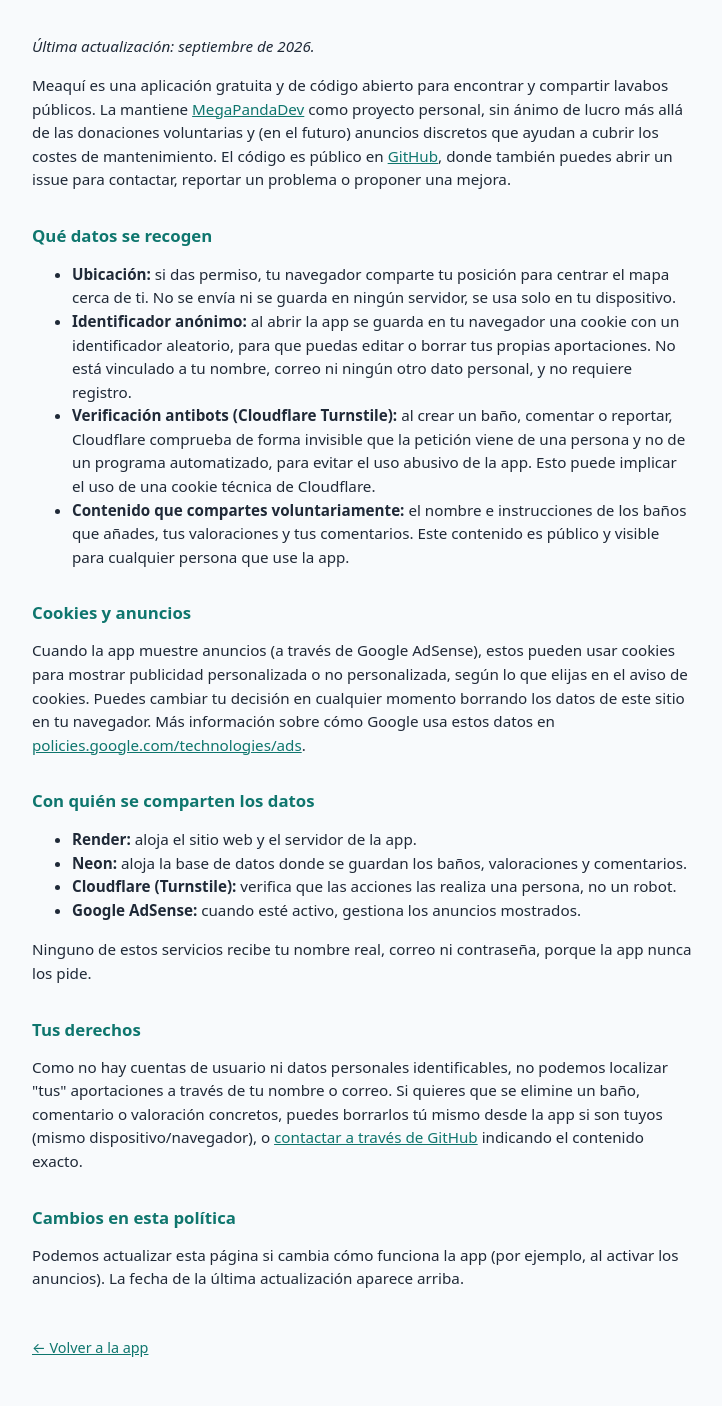
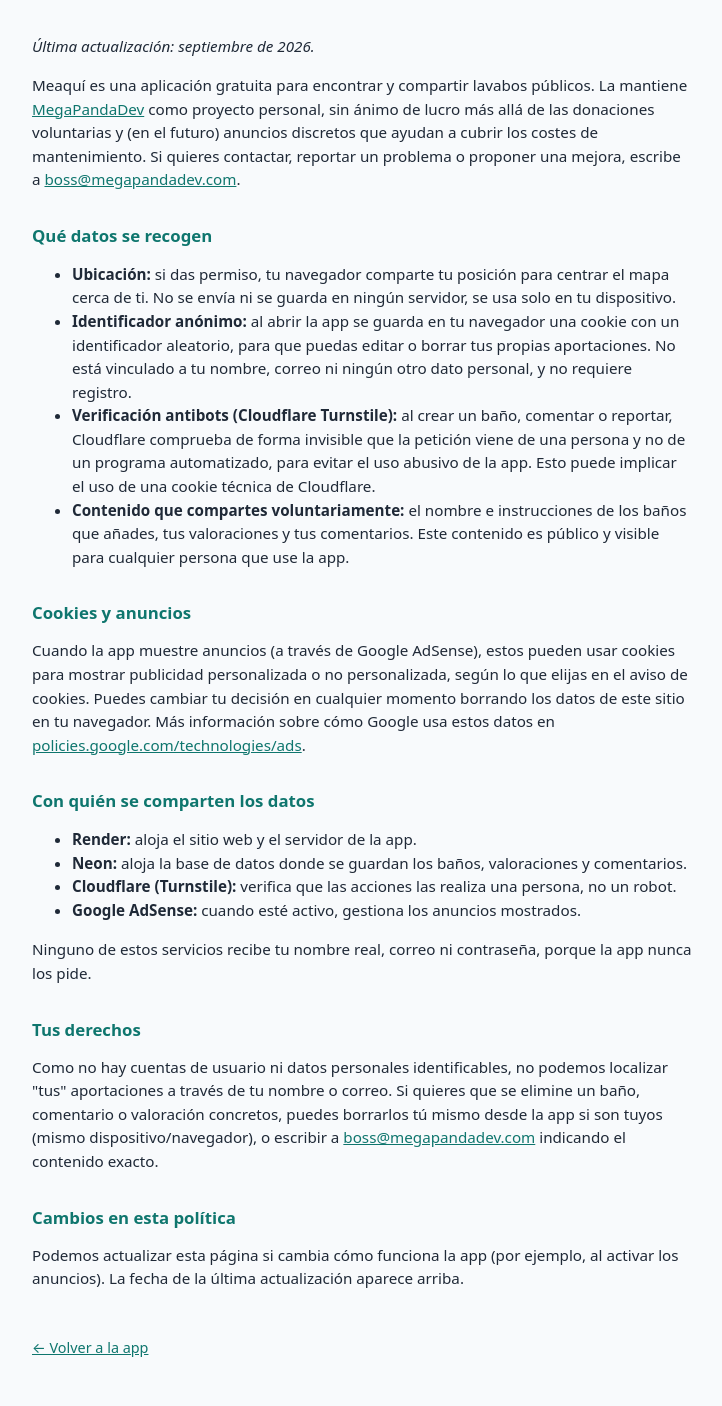
Before and after one commit to MegaPandaDev/banos-publicos, a Flask app: page /privacidad.html in a window 1280 px wide. Shown: the part 60-1466 px from the top of the page, without its empty margins (278-1000 px from the left). Run offline with Flask 3, Linux system fonts and the light colour scheme; some libraries are stand-ins or nearby versions.

Commit message:
Quitar las menciones a código abierto y los enlaces a GitHub
La app no es de código abierto, así que se retiran esa afirmación y los
enlaces al repo (footer, "Acerca de" y política de privacidad). Como
contacto para reportar fallos, proponer mejoras o pedir que se borre un
contenido concreto, ahora se usa boss@megapandadev.com en su lugar.

Co-Authored-By: Claude Sonnet 5 <noreply@anthropic.com>

```diff
--- a/privacidad.html
+++ b/privacidad.html
@@ -70,16 +70,13 @@
       <p><em>Última actualización: septiembre de 2026.</em></p>
 
       <p>
-        Meaquí es una aplicación gratuita y de código abierto para encontrar y compartir
-        lavabos públicos. La mantiene
+        Meaquí es una aplicación gratuita para encontrar y compartir lavabos públicos. La
+        mantiene
         <a href="https://www.megapandadev.com" target="_blank" rel="noopener">MegaPandaDev</a>
         como proyecto personal, sin ánimo de lucro más allá de las donaciones voluntarias y
-        (en el futuro) anuncios discretos que ayudan a cubrir los costes de mantenimiento. El
-        código es público en
-        <a href="https://github.com/MegaPandaDev/banos-publicos" target="_blank" rel="noopener"
-          >GitHub</a
-        >, donde también puedes abrir un issue para contactar, reportar un problema o
-        proponer una mejora.
+        (en el futuro) anuncios discretos que ayudan a cubrir los costes de mantenimiento. Si
+        quieres contactar, reportar un problema o proponer una mejora, escribe a
+        <a href="mailto:boss@megapandadev.com">boss@megapandadev.com</a>.
       </p>
 
       <h2>Qué datos se recogen</h2>
@@ -134,11 +131,9 @@
         Como no hay cuentas de usuario ni datos personales identificables, no podemos
         localizar "tus" aportaciones a través de tu nombre o correo. Si quieres que se
         elimine un baño, comentario o valoración concretos, puedes borrarlos tú mismo
-        desde la app si son tuyos (mismo dispositivo/navegador), o
-        <a href="https://github.com/MegaPandaDev/banos-publicos/issues" target="_blank" rel="noopener"
-          >contactar a través de GitHub</a
-        >
-        indicando el contenido exacto.
+        desde la app si son tuyos (mismo dispositivo/navegador), o escribir a
+        <a href="mailto:boss@megapandadev.com">boss@megapandadev.com</a> indicando el
+        contenido exacto.
       </p>
 
       <h2>Cambios en esta política</h2>
```
Also changed, not shown: templates/index.html (+5 -9 lines).
